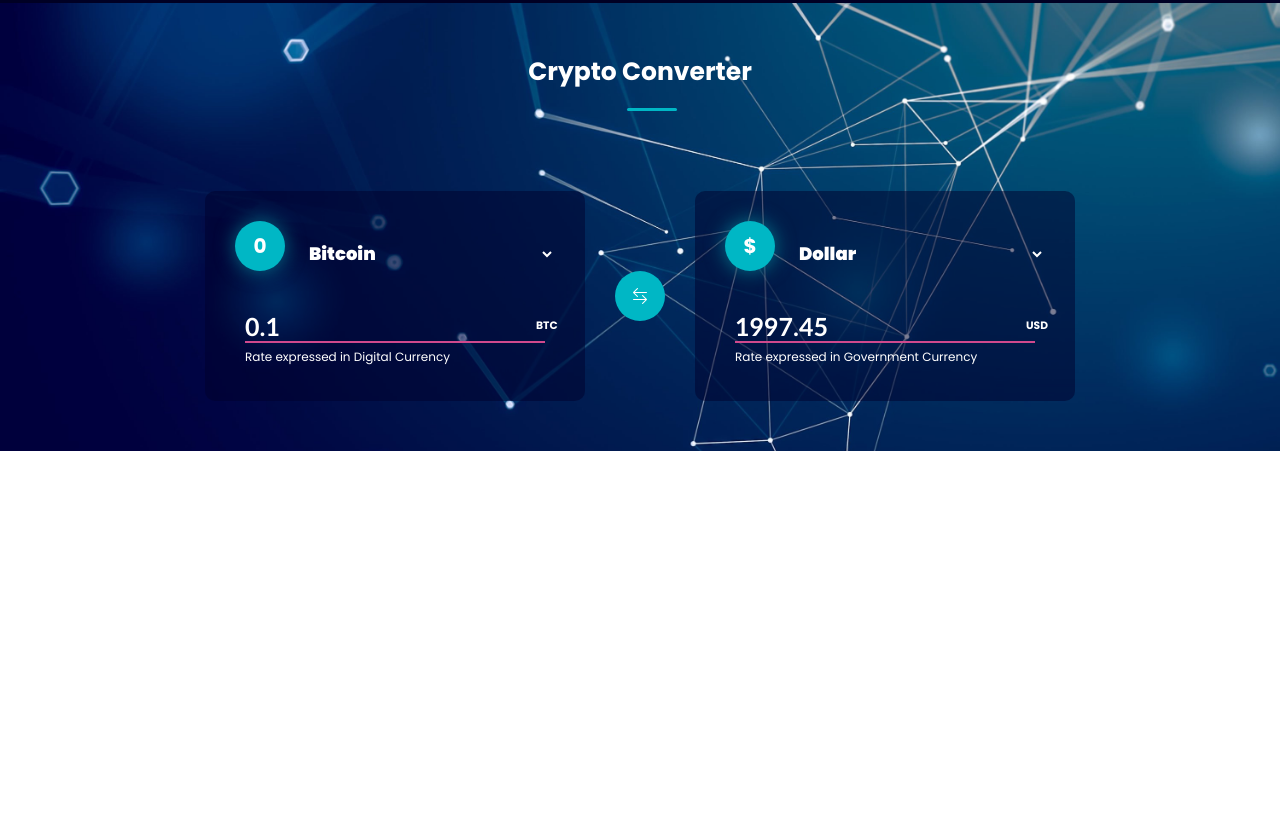
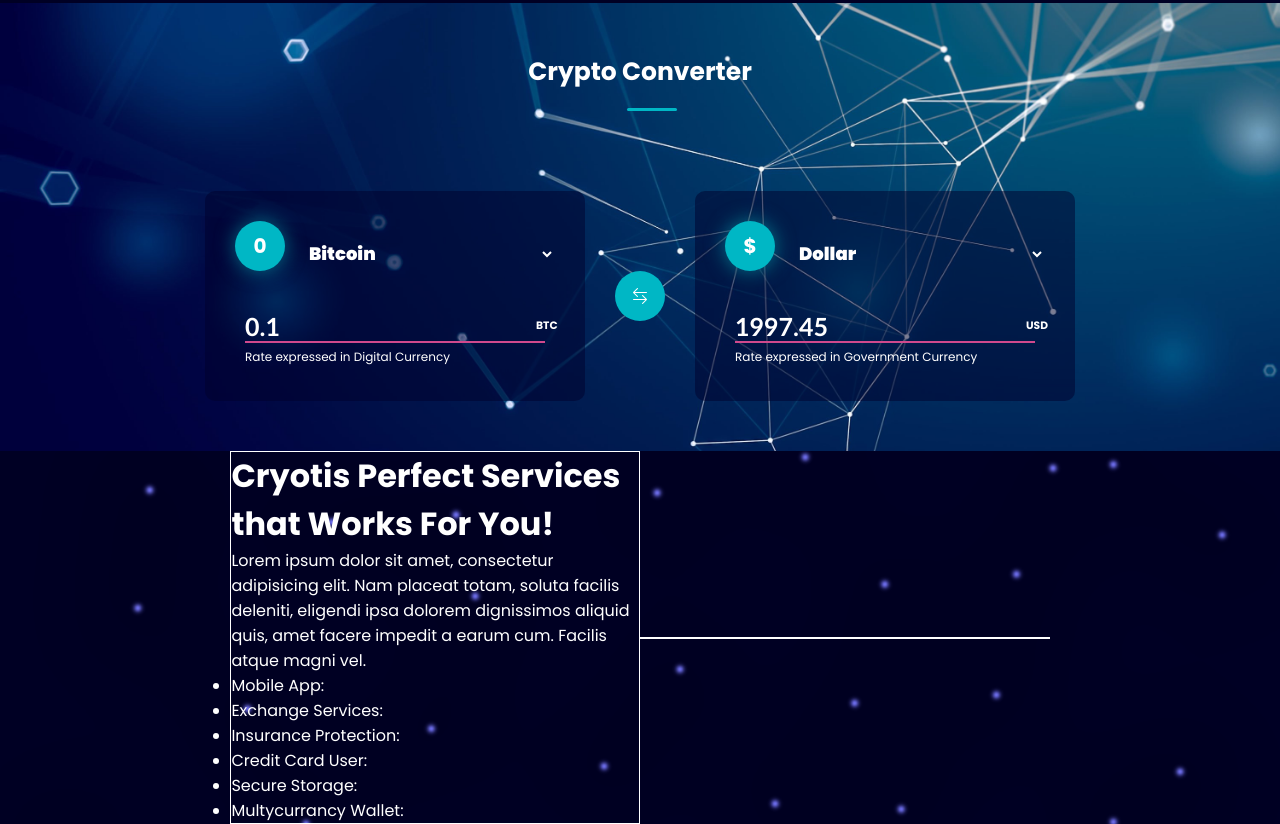
Before and after one commit to francoasevey/Cryptocurrency-Website, a plain HTML site: page index.html in a window 1280 px wide. Shown: the part 1582-2406 px from the top of the page. Before the commit the page ends 2033 px from the top, so only its background shows below. Drawn offline with nearby package versions, Linux system fonts and the light colour scheme.

Commit message:
rocket html

```diff
--- a/index.html
+++ b/index.html
@@ -108,6 +108,21 @@
         </div>
     </div>
 
+    <div class="rocket">
+        <div class="rocket_content">
+            <h1>Cryotis Perfect Services that Works For You!</h1>
+            <p>Lorem ipsum dolor sit amet, consectetur adipisicing elit. Nam placeat totam, soluta facilis deleniti, eligendi ipsa dolorem dignissimos aliquid quis, amet facere impedit a earum cum. Facilis atque magni vel.</p>
+            <ul>
+                <li>Mobile App:</li>
+                <li>Exchange Services:</li>
+                <li>Insurance Protection:</li>
+                <li>Credit Card User:</li>
+                <li>Secure Storage:</li>
+                <li>Multycurrancy Wallet:</li>
+            </ul>
+        </div>
+        <div class="rocket_img"></div>
+    </div>
 
     <script src="/script.js"></script>
 
--- a/main.css
+++ b/main.css
@@ -365,3 +365,19 @@ aside button:hover{
     font-size: 12px;
     color: var(--color-1);
 }
+.rocket{
+    position: relative;
+    width: 100%;
+    height: auto;
+    background: url('/img/rocket_bg.png') no-repeat center center/cover;
+    display: flex;
+    align-items: center;
+    justify-content: center;
+}
+.rocket .rocket_content,
+.rocket_img{
+    width: 32%;
+    height: auto;
+    border: 1px solid var(--color-1);
+    color: var(--color-1);
+}
```
